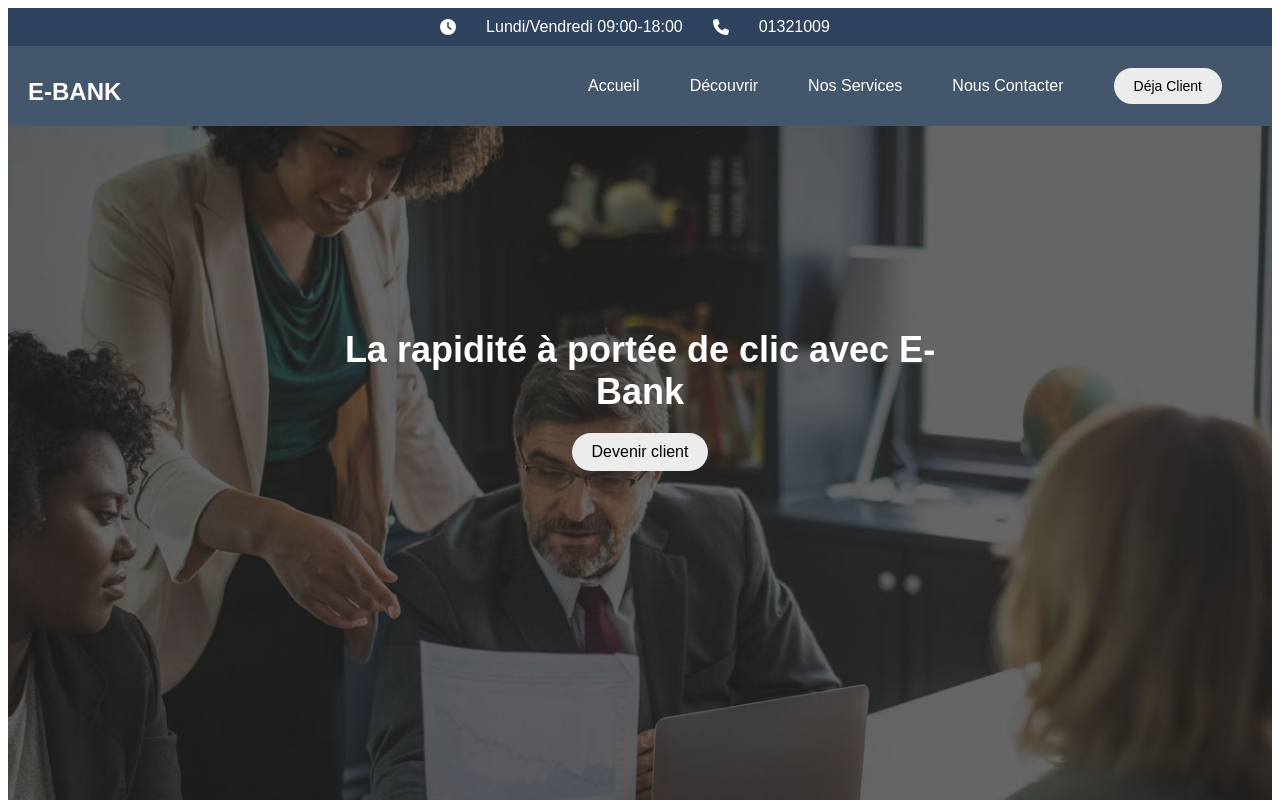
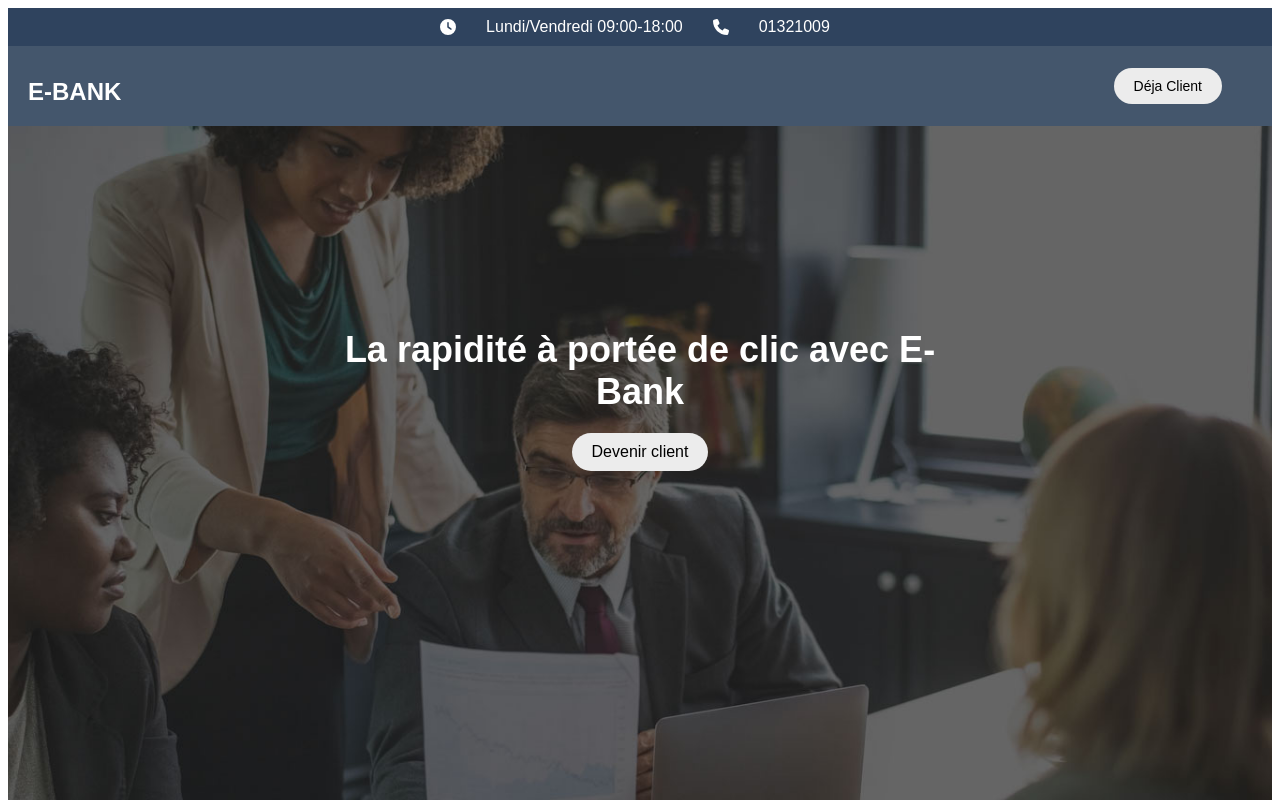
Before and after one commit to uvsq22307849/EBANK, a React (Vite) app in the folder frontend/: page / in a window 1280 px wide. Shown: the top 800 px of the page. Built offline with nearby package versions, Linux system fonts and the light colour scheme.

Commit message:
add footer to login page

```diff
--- a/frontend/src/views/index.jsx
+++ b/frontend/src/views/index.jsx
@@ -26,10 +26,7 @@ const Home = ({ destination = '/' }) => {
           </div>
           <nav>
             <ul>
-              <li><a href="#">Accueil</a></li>
-              <li><a href="#">Découvrir</a></li>
-              <li><a href="#">Nos Services</a></li>
-              <li><a href="#">Nous Contacter</a></li>
+
               <li className="nav-item"><Link to="/login" className="filled-button"> Déja Client </Link></li>
             </ul>
           </nav>
--- a/frontend/src/views/user/login.jsx
+++ b/frontend/src/views/user/login.jsx
@@ -113,6 +113,9 @@ const Login = ({ destination = 'login' }) => {
                     </div>
                 </div>
             </main>
+            <footer>
+                <p>&copy; 2024 E-Bank. Tous droits réservés.</p>
+            </footer>
         </div>
     );
 }
```
